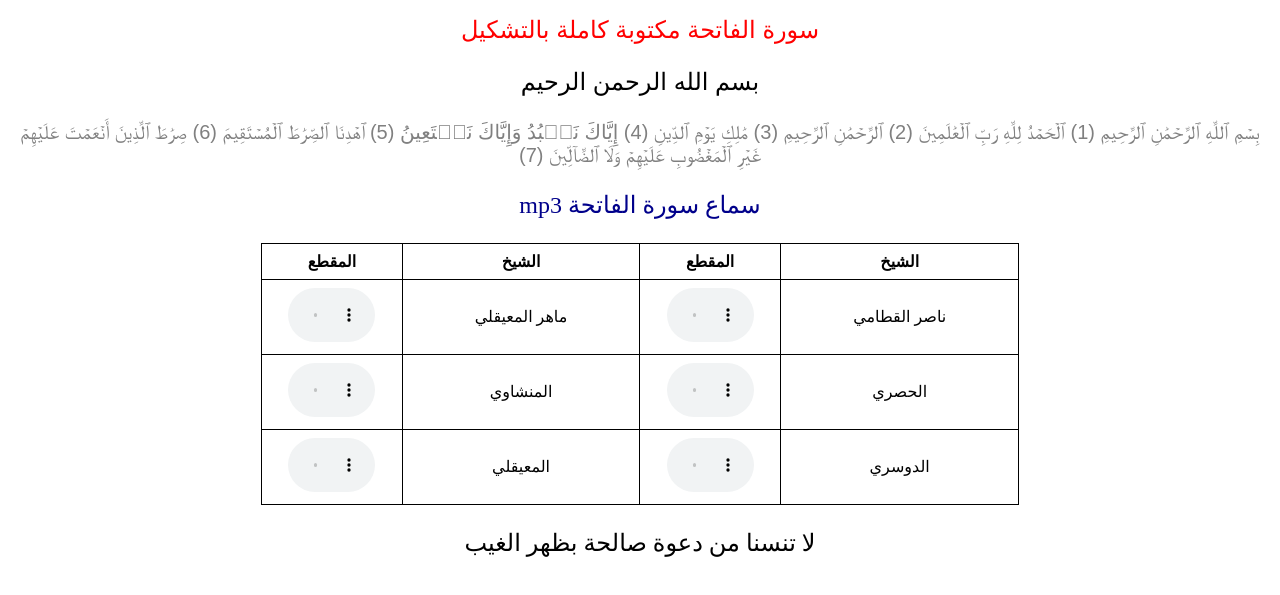
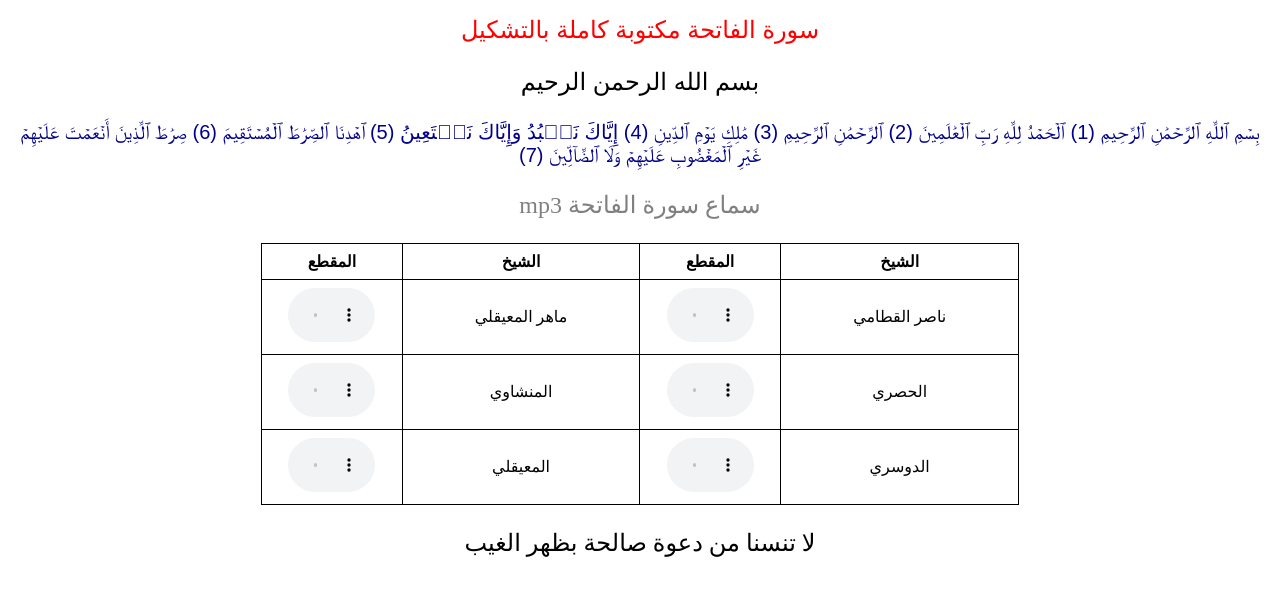
Before and after one commit to mahmoudgamal37/quran-project, a plain HTML site: page index.html in a window 1280 px wide. Shown: the part 313-908 px from the top of the page. Drawn offline with Linux system fonts and the light colour scheme.

Commit message:
index.html

```diff
--- a/index.html
+++ b/index.html
@@ -21,14 +21,14 @@
       <p style="color: rgb(0, 0, 0); font-size: 24px; font-family: Arial">
         بسم الله الرحمن الرحيم
       </p>
-      <p style="color: gray; font-size: 20px; font-family: Arial">
+      <p style="color: darkblue; font-size: 20px; font-family: Arial">
         بِسۡمِ ٱللَّهِ ٱلرَّحۡمَٰنِ ٱلرَّحِيمِ (1) ٱلۡحَمۡدُ لِلَّهِ رَبِّ
         ٱلۡعَٰلَمِينَ (2) ٱلرَّحۡمَٰنِ ٱلرَّحِيمِ (3) مَٰلِكِ يَوۡمِ ٱلدِّينِ
         (4) إِيَّاكَ نَعۡبُدُ وَإِيَّاكَ نَسۡتَعِينُ (5) ٱهۡدِنَا ٱلصِّرَٰطَ
         ٱلۡمُسۡتَقِيمَ (6) صِرَٰطَ ٱلَّذِينَ أَنۡعَمۡتَ عَلَيۡهِمۡ غَيۡرِ
         ٱلۡمَغۡضُوبِ عَلَيۡهِمۡ وَلَا ٱلضَّآلِّينَ (7)
       </p>
-      <p style="font-size: 24px; color: darkblue">سماع سورة الفاتحة mp3</p>
+      <p style="font-size: 24px; color: gray">سماع سورة الفاتحة mp3</p>
       <table
         style="
           width: 60%;
```
